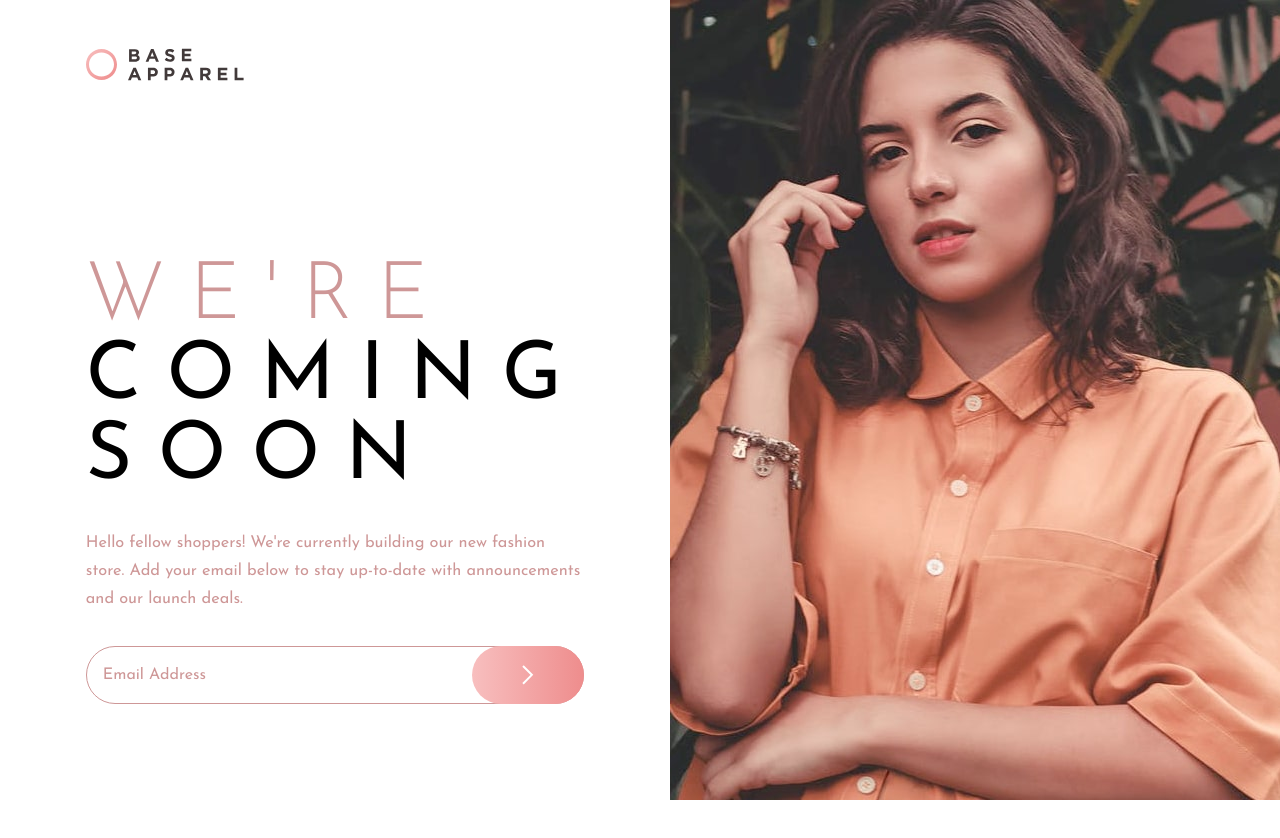
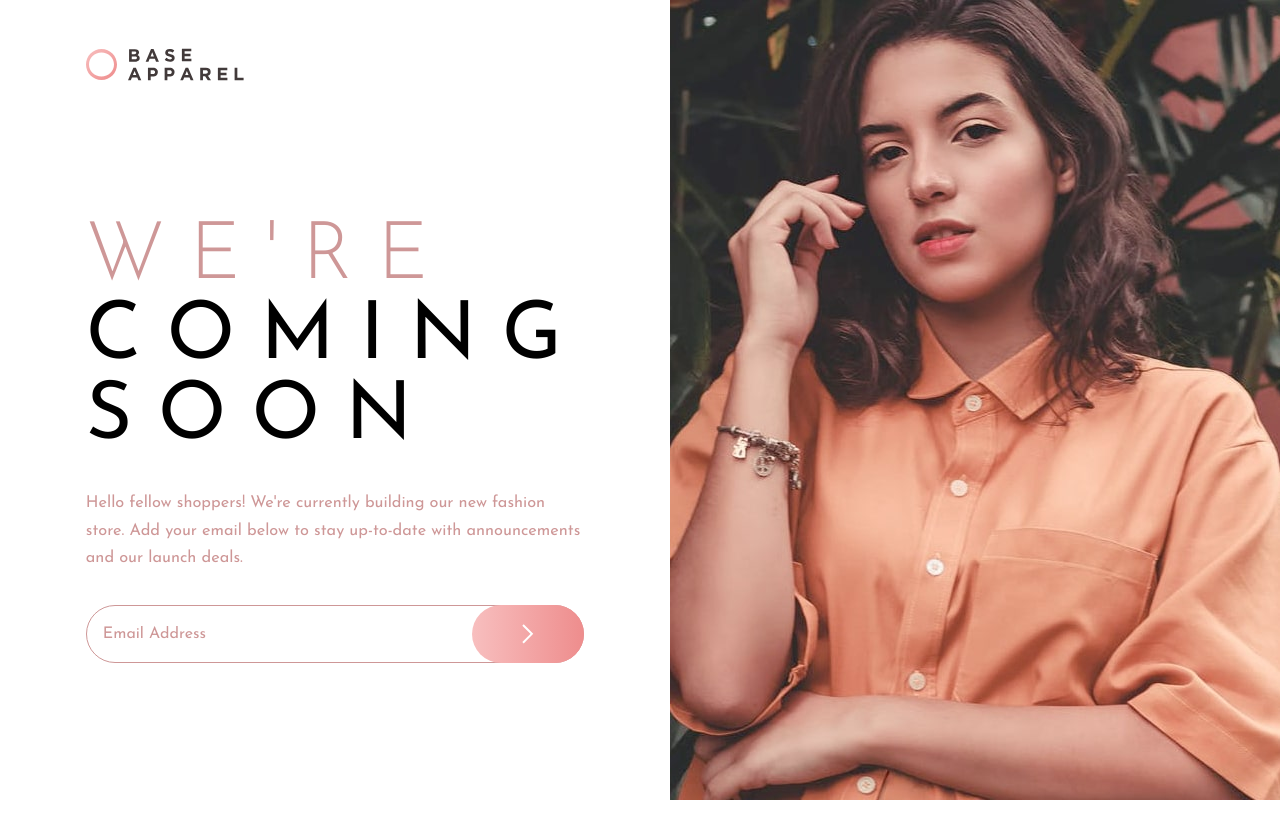
Before and after one commit to Chris-Wagg-Frontend-Mentor-Projects/base-apparel, a Next.js app: page / in a window 1280 px wide. Shown: the top 838 px of the page. After the commit the page ends 800 px from the top, so only its background shows below. Built offline with nearby package versions, Linux system fonts and the light colour scheme.

Commit message:
final commit finally

```diff
--- a/src/app/globals.css
+++ b/src/app/globals.css
@@ -6,13 +6,12 @@
 
 .content-wrapper {
 	display: flex;
-	height: 100vh;
-	width: 100vw;
+	/* height: 100vh; */
+	/* width: 100vw; */
 }
 
-img {
-	height: 100%;
-	width: 100%;
+.right-wrapper > img {
+	height: 100vh;
 }
 
 .left-wrapper {
@@ -23,6 +22,7 @@ img {
 }
 
 .left-content-wrapper {
+	display: flex;
 	flex-direction: column;
 	max-width: 50ch;
 }
@@ -33,14 +33,10 @@ header {
 
 .text-wrapper {
 	display: flex;
-	/* flex-shrink: 1; */
+	flex: 1;
 	flex-direction: column;
 	justify-content: center;
-	height: 100%;
-	align-self: center;
 	gap: 2rem;
-	/* margin: 10rem; */
-	/* max-width: 30rem; */
 }
 
 .pink-title {
@@ -151,7 +147,7 @@ input:invalid {
 	.text-wrapper {
 		text-align: center;
 		margin: 2rem;
-		height: 50%;
+		/* height: 50%; */
 	}
 
 	h1,
```
